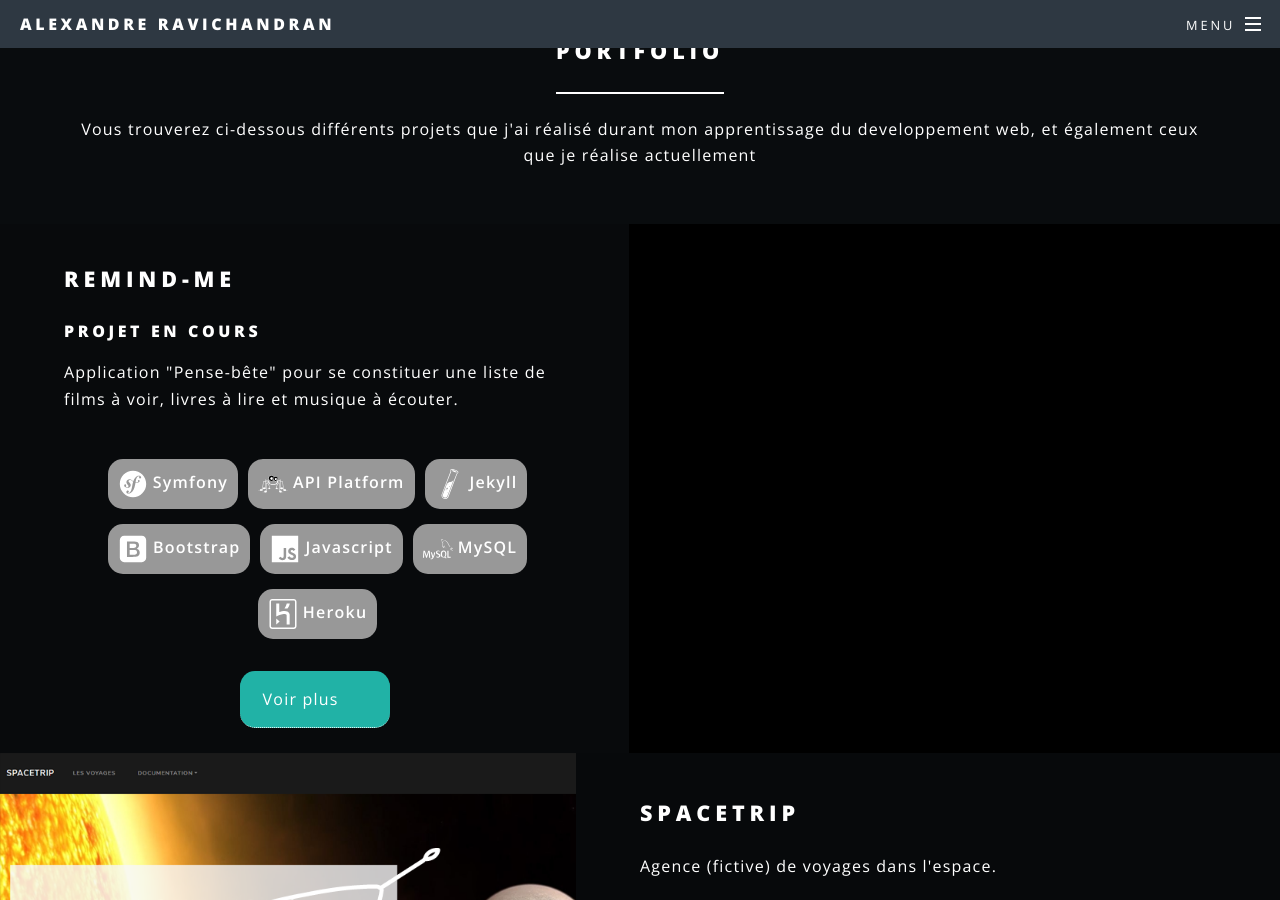
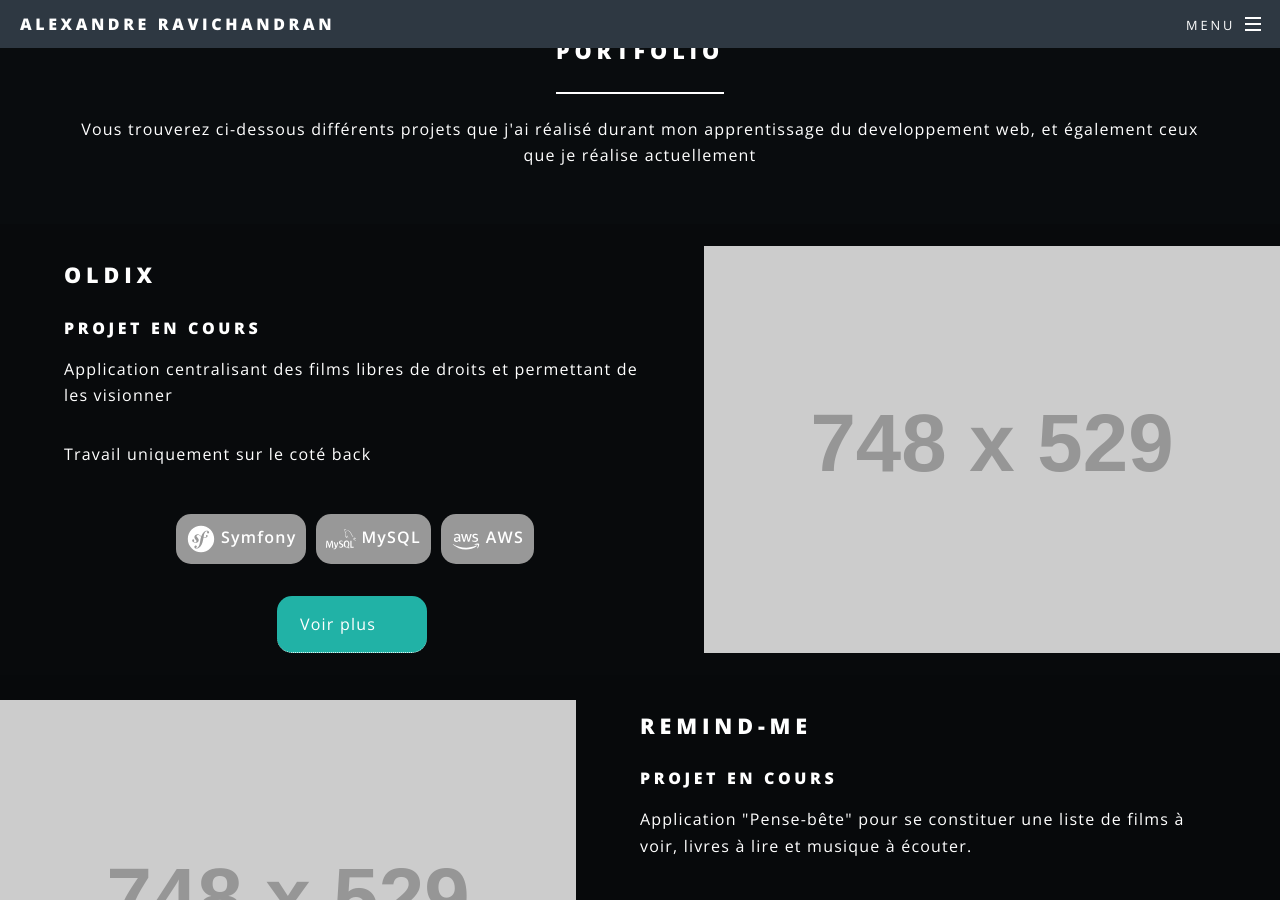
Before and after one commit to AlexandreRavichandran/AlexandreRavichandran.github.io, a Jekyll site: the page built from index.md, in a window 1280 px wide and 900 px high, scrolled down 1604 px. Built offline with Jekyll 4.4.1, drawn with Linux system fonts in a browser that asks for light colours; some of the changed text lies outside the part shown.

```diff
--- a/CNAME
+++ /dev/null
@@ -1 +0,0 @@
-api-oldix.me
--- a/_layouts/home.html
+++ b/_layouts/home.html
@@ -52,8 +52,33 @@
             </header>
         </div>
         <section class="spotlight">
-            <!-- <div class="image"><img src="http://placehold.it/748/529" alt="" /></div> -->
-            <div style="width:748px;height:529px;background-color: black;"></div>
+            <div class="image"><img width="100%" src="http://placehold.it/748x529" alt="" /></div>
+            <div class="content">
+                <h2>Oldix</h2>
+                <h4>Projet en cours</h4>
+                <p>Application centralisant des films libres de droits et permettant de les visionner</p>
+                <p>Travail uniquement sur le coté back</p>
+                <ul style="display: flex;flex-wrap: wrap;justify-content: center;">
+                    <li class="language">
+                        <img src="/assets/css/images/languages/symfony.svg" alt="">
+                        <p>Symfony</p>
+                    </li>
+                    <li class="language">
+                        <img src="/assets/css/images/languages/mysql.svg" alt="">
+                        <p>MySQL</p>
+                    </li>
+                    <li class="language">
+                        <img src="/assets/css/images/languages/aws.svg" alt="">
+                        <p>AWS</p>
+                    </li>
+                </ul>
+                <div class="projectLinks">
+                    <a target="_blank" href="/oldix">Voir plus</a>
+                </div>
+            </div>
+        </section>
+        <section class="spotlight">
+            <div class="image"><img width="100%" src="http://placehold.it/748x529" alt="" /></div>
             <div class="content">
                 <h2>Remind-Me</h2>
                 <h4>Projet en cours</h4>
@@ -95,41 +120,7 @@
             </div>
         </section>
         <section class="spotlight">
-            <div class="image"><img src="/assets/css/images/spacetrip.png" alt="" /></div>
-            <div class="content">
-                <h2>Spacetrip</h2>
-
-                <p>Agence (fictive) de voyages dans l'espace.</p>
-                <ul style="display: flex;flex-wrap: wrap;justify-content: center;">
-                    <li class="language">
-                        <img src="/assets/css/images/languages/symfony.svg" alt="">
-                        <p>Symfony</p>
-                    </li>
-                    <li class="language">
-                        <img src="/assets/css/images/languages/bootstrap.svg" alt="">
-                        <p>Bootstrap</p>
-                    </li>
-                    <li class="language">
-                        <img src="/assets/css/images/languages/javascript.svg" alt="">
-                        <p>Javascript</p>
-                    </li>
-                    <li class="language">
-                        <img src="/assets/css/images/languages/mysql.svg" alt="">
-                        <p>MySQL</p>
-                    </li>
-                    <li class="language">
-                        <img src="/assets/css/images/languages/heroku.svg" alt="">
-                        <p>Heroku</p>
-                    </li>
-                </ul>
-                <div class="projectLinks">
-                    <a target="_blank" href="/spacetrip">Voir plus</a>
-                </div>
-            </div>
-        </section>
-        <section class="spotlight">
             <div class="image"><img style="display:block" src="/assets/css/images/quiver.png" width="100%" alt=""></div>
-            <!-- 748x529 -->
             <div class="content">
                 <h2>Quiver</h2>
                 <p>Clone de Quora, un forum pour poser et repondre à des questions.</p>
@@ -157,6 +148,38 @@
                 </ul>
                 <div class="projectLinks">
                     <a target="_blank" href="/quiver">Voir plus</a>
+                </div>
+            </div>
+        </section>
+        <section class="spotlight">
+            <div class="image"><img src="/assets/css/images/spacetrip.png" alt="" /></div>
+            <div class="content">
+                <h2>Spacetrip</h2>
+                <p>Agence fictive de voyages dans l'espace.</p>
+                <ul style="display: flex;flex-wrap: wrap;justify-content: center;">
+                    <li class="language">
+                        <img src="/assets/css/images/languages/symfony.svg" alt="">
+                        <p>Symfony</p>
+                    </li>
+                    <li class="language">
+                        <img src="/assets/css/images/languages/bootstrap.svg" alt="">
+                        <p>Bootstrap</p>
+                    </li>
+                    <li class="language">
+                        <img src="/assets/css/images/languages/javascript.svg" alt="">
+                        <p>Javascript</p>
+                    </li>
+                    <li class="language">
+                        <img src="/assets/css/images/languages/mysql.svg" alt="">
+                        <p>MySQL</p>
+                    </li>
+                    <li class="language">
+                        <img src="/assets/css/images/languages/heroku.svg" alt="">
+                        <p>Heroku</p>
+                    </li>
+                </ul>
+                <div class="projectLinks">
+                    <a target="_blank" href="/spacetrip">Voir plus</a>
                 </div>
             </div>
         </section>
```
Also changed, not shown: projects/oldix.md (added, +51 -0 lines), projects/remind-me.md (+13 -12 lines), assets/css/images/languages/laravel.svg (added).
